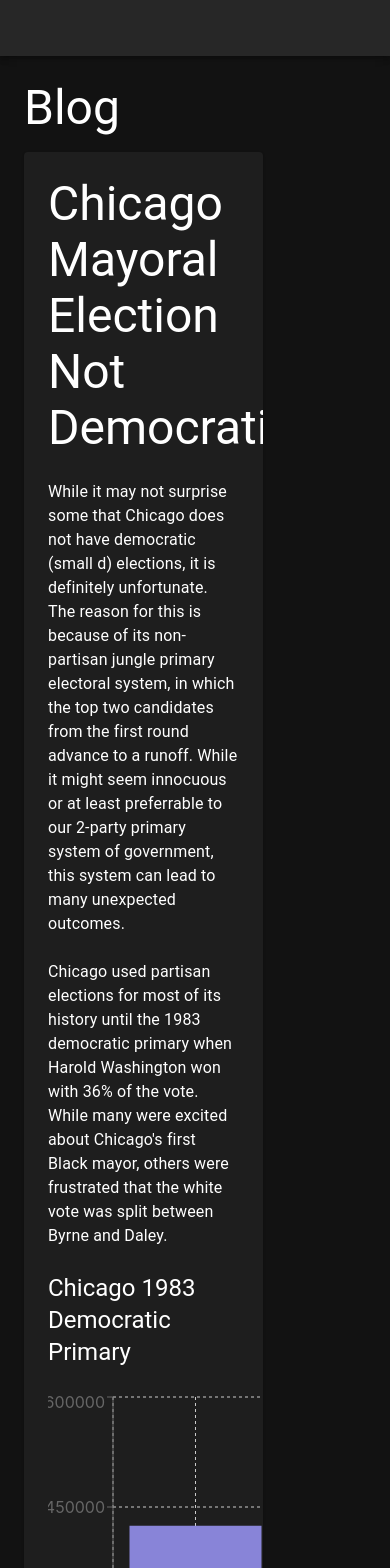
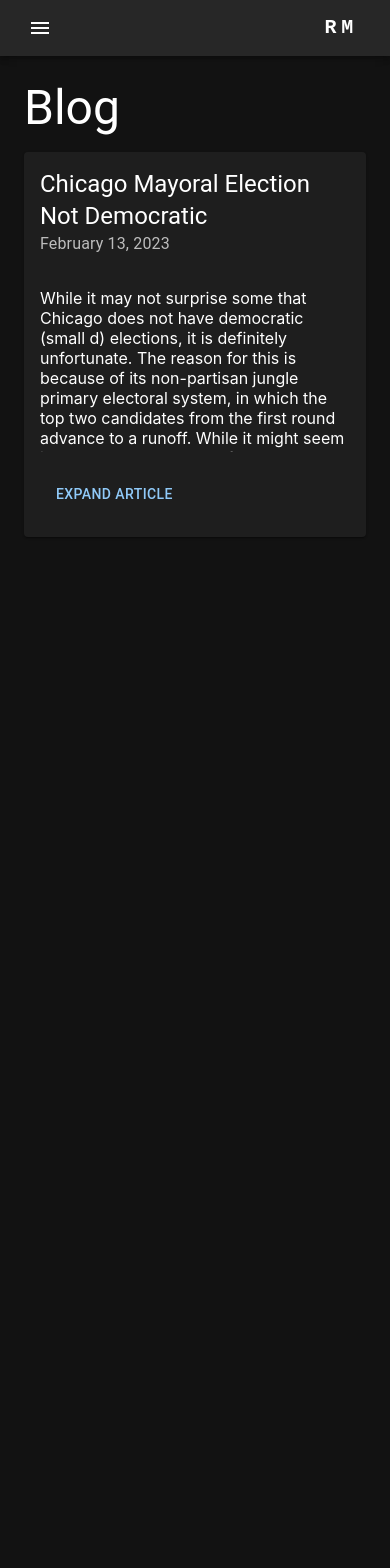
Before and after one commit to robertmiddlekauff/robertmiddlekauff.github.io, a React (Create React App) app in the folder my-app/: page /blog in a window 390 px wide. Shown: the top 1568 px of the page. After the commit the page ends 844 px from the top, so only its background shows below. Built offline with nearby package versions, Linux system fonts and the light colour scheme.

Commit message:
styling and mobile friendly

```diff
--- a/my-app/package.json
+++ b/my-app/package.json
@@ -6,6 +6,7 @@
   "dependencies": {
     "@emotion/react": "^11.10.5",
     "@emotion/styled": "^11.10.5",
+    "@mui/icons-material": "^5.11.0",
     "@mui/material": "^5.11.6",
     "@testing-library/jest-dom": "^5.16.5",
     "@testing-library/react": "^13.4.0",
--- a/my-app/src/App.css
+++ b/my-app/src/App.css
@@ -5,6 +5,6 @@ body {
 a.active button {
     background-color: rgba(144, 202, 249, 0.08)
 }
-a:active {
+a:active, a {
     text-decoration: none;
 }
--- a/my-app/src/App.tsx
+++ b/my-app/src/App.tsx
@@ -6,6 +6,7 @@ import Home from './components/Home';
 import About from './components/About';
 import { createTheme, ThemeProvider } from '@mui/material';
 import Blog from './components/Blog';
+import ChicagoMayor from './components/posts/ChicagoMayor';
 
 function App() {
 
@@ -24,6 +25,7 @@ function App() {
       <Route path='/*' element={<Home />} />
       <Route path='/about' element={<About />} />
       <Route path='/blog' element={<Blog />} />
+      <Route path='/blog/chicagomayor' element={<ChicagoMayor />} />
     </Routes>
     </ThemeProvider>
     </BrowserRouter>
--- a/my-app/src/components/Blog.tsx
+++ b/my-app/src/components/Blog.tsx
@@ -1,17 +1,15 @@
 import React from 'react';
 import ChicagoMayor from './posts/ChicagoMayor';
-import { Card, Unstable_Grid2 as UNSTABLE_GRID2, Typography, Paper } from '@mui/material';
+import { Card, Unstable_Grid2 as UNSTABLE_GRID2, Typography, Paper, CardHeader, Collapse } from '@mui/material';
 
 const Blog = () => {
     const posts = [ChicagoMayor]
 
     return (
-        <UNSTABLE_GRID2 container spacing={2} sx={{ ml: 2, mt: 2}}>
-        <UNSTABLE_GRID2 xs={8}><Paper elevation={0}><Typography variant='h3'>Blog</Typography></Paper></UNSTABLE_GRID2>
-        <UNSTABLE_GRID2 xs={8}>
-            <Card>
-<ChicagoMayor />
-        </Card>
+        <UNSTABLE_GRID2 container spacing={2} sx={{ ml: 2, mt: 2, mr: 2}} maxWidth={1000}>
+        <UNSTABLE_GRID2><Paper elevation={0}><Typography variant='h3'>Blog</Typography></Paper></UNSTABLE_GRID2>
+        <UNSTABLE_GRID2>
+                <ChicagoMayor />
         </UNSTABLE_GRID2>
         </UNSTABLE_GRID2>
     )
--- a/my-app/src/components/BulletedList.tsx
+++ b/my-app/src/components/BulletedList.tsx
@@ -4,7 +4,7 @@ import React from 'react';
 const BulletedList = ({list}: {list: string[]}) => {
 return (
     <List sx={{listStyleType: 'disc', pl: 5, ml: 2}}>
-    {list.map((list) => <ListItem  sx={{ display: 'list-item', pl: 1}}> {list} </ListItem>)}
+    {list.map((list) => <ListItem key={list} sx={{ display: 'list-item', pl: 1}}> {list} </ListItem>)}
     </List>
     )
 }
--- /dev/null
+++ b/my-app/src/components/CollapseHelper.tsx
@@ -0,0 +1,19 @@
+import React, { useState } from 'react';
+import { Button, Collapse, Card } from '@mui/material';
+
+const CollapseHelper = ({children}: {children: JSX.Element}) => {
+    const [open, setOpen] = useState(false)
+    const toggleCollapse = () => {
+        setOpen(!open)
+    }
+    const expandText = open ? 'Collapse article' : 'Expand article'
+    return (
+            <Card>
+    <Collapse collapsedSize='300px' in={open} timeout='auto' >
+        { children }
+
+        </Collapse>
+                <Button sx={{m: 3}} onClick={toggleCollapse}>{expandText}</Button></Card>)
+}
+
+export default CollapseHelper;
--- a/my-app/src/components/NavBar.tsx
+++ b/my-app/src/components/NavBar.tsx
@@ -1,26 +1,60 @@
-import { AppBar, Box, Button, Container, Toolbar, Typography } from '@mui/material';
+import { AppBar, Box, Button, Container, IconButton, Menu, MenuItem, Toolbar, Typography } from '@mui/material';
 import React from 'react';
-import { NavLink } from 'react-router-dom';
+import { Link } from 'react-router-dom';
+import MenuIcon from '@mui/icons-material/Menu';
 
 const NavBar = () => {
 
-	const pages=[{title: "Home", route: "/"}, {title: "Resume", route: '/about'}, {title: 'Blog', route: '/blog'}]
+	const pages=[{title: "Home", route: "/"}, {title: 'Blog', route: '/blog'}, {title: "Resume", route: '/about'}]
+	const [anchorElNav, setAnchorElNav] = React.useState<null | HTMLElement>(null);
+
+	const handleCloseNavMenu = () => {
+		setAnchorElNav(null);
+	  };
+	  const handleOpenNavMenu = (event: React.MouseEvent<HTMLElement>) => {
+		setAnchorElNav(event.currentTarget);
+	  };
+
 
     return(
 		<AppBar position="static">
-		<Container maxWidth="xl">
+		<Container maxWidth={false}>
 		  <Toolbar disableGutters>
 
-			<Box sx={{ flexGrow: 1, display: { xs: 'none', md: 'flex' } }}>
-
-			  {pages.map((page) => (
-				<NavLink to={page.route}><Button
-				  key={page.title}
-				  sx={{ my: 2, color: 'white', display: 'block' }}
-				>
-			  {page.title}
-				</Button></NavLink>
-			  ))}
+		  <Box sx={{ flexGrow: 1, display: { xs: 'flex', md: 'none' } }}>
+		  <IconButton
+              size="large"
+              aria-label="account of current user"
+              aria-controls="menu-appbar"
+              aria-haspopup="true"
+              onClick={handleOpenNavMenu}
+              color="inherit"
+            >
+              <MenuIcon />
+            </IconButton>
+					<Menu               id="menu-appbar"
+              anchorEl={anchorElNav}
+              anchorOrigin={{
+                vertical: 'bottom',
+                horizontal: 'left',
+              }}
+              keepMounted
+              transformOrigin={{
+                vertical: 'top',
+                horizontal: 'left',
+              }}
+              open={Boolean(anchorElNav)}
+              onClose={handleCloseNavMenu}
+              sx={{
+                display: { xs: 'block', md: 'none' },
+              }}>{pages.map((page)=> (
+					<MenuItem onClick={handleCloseNavMenu} component={Link} to={page.route} key={page.title}>{page.title}</MenuItem>
+					))}</Menu>
+			</Box>
+			<Box sx={{ flexGrow: 1, display: { xs: 'none', md: 'flex'}}} >
+			{pages.map((page)=> (
+					<MenuItem onClick={handleCloseNavMenu} component={Link} to={page.route} key={page.title}>{page.title}</MenuItem>
+					))}
 			</Box>
 
 			<Typography
@@ -40,6 +74,23 @@ const NavBar = () => {
 			>
 			  Robert Middlekauff
 			</Typography>
+			<Typography
+			  variant="h6"
+			  noWrap
+			  component="a"
+			  href="/"
+			  sx={{
+				mr: 2,
+				display: { xs: 'flex', md: 'none' },
+				fontFamily: 'monospace',
+				fontWeight: 700,
+				letterSpacing: '.3rem',
+				color: 'inherit',
+				textDecoration: 'none',
+			  }}
+			>
+			  RM
+			</Typography>
 		  </Toolbar>
 
 		</Container>
--- a/my-app/src/components/dataViz/BarChartFactory.tsx
+++ b/my-app/src/components/dataViz/BarChartFactory.tsx
@@ -1,6 +1,6 @@
 import { Box } from '@mui/material';
 import React from 'react';
-import { Bar, BarChart, CartesianGrid, Legend, Tooltip, XAxis, YAxis } from "recharts"
+import { Bar, BarChart, CartesianGrid, Legend, ResponsiveContainer, Tooltip, XAxis, YAxis } from "recharts"
 
 const CustomTooltip = ({ active, payload, label }: {active?: boolean, payload?: any, label?: string}) => {
     if (active && payload && payload.length) {
@@ -16,8 +16,8 @@ const CustomTooltip = ({ active, payload, label }: {active?: boolean, payload?:
 
 const BarChartFactory = ({data}: {data: {name: string; votes: number;}[]}) => {
 return (
-
-    <BarChart width={730} height={500} data={data}>
+<ResponsiveContainer width='100%' height={500}>
+    <BarChart data={data}>
 <CartesianGrid strokeDasharray="3 3" />
 <XAxis dataKey="name" />
 <YAxis />
@@ -25,6 +25,7 @@ return (
 <Legend />
 <Bar dataKey="votes" fill="#8884d8" />
 </BarChart>
+</ResponsiveContainer>
         )
 }
 
--- a/my-app/src/components/posts/ChicagoMayor.tsx
+++ b/my-app/src/components/posts/ChicagoMayor.tsx
@@ -1,7 +1,9 @@
 
 import React from 'react';
-import { Box, Typography } from "@mui/material";
+import { Button, Card, CardContent, CardHeader, Typography } from "@mui/material";
 import BarChartFactory from '../dataViz/BarChartFactory';
+import CollapseHelper from '../CollapseHelper';
+import { NavLink } from 'react-router-dom';
 
 const ChicagoMayor = () => {
     const firstRound = [
@@ -32,32 +34,38 @@ const ChicagoMayor = () => {
 
 
     return (
-        <Box sx={{m: 3}}>
-        <Typography variant='h3'>Chicago Mayoral Election Not Democratic</Typography>
-        <Typography variant='body1' sx={{mt: 3}}>While it may not surprise some that Chicago does not have democratic (small d) elections, it is definitely unfortunate. The reason for this is because of its
+        <CollapseHelper>
+        <Card>
+        <CardHeader title='Chicago Mayoral Election Not Democratic' subheader='February 13, 2023'/>
+        <CardContent>
+        While it may not surprise some that Chicago does not have democratic (small d) elections, it is definitely unfortunate. The reason for this is because of its
             non-partisan jungle primary electoral system, in which the top two candidates from the first round advance to a runoff. While it might seem innocuous or at least preferrable
             to our 2-party primary system of government, this system can lead to many unexpected outcomes.
-        </Typography>
-        <Typography variant='body1' sx={{mt: 3}}>Chicago used partisan elections for most of its history until the 1983 democratic primary when Harold Washington won with 36% of the vote. While many
+
+        </CardContent>
+        <CardContent>
+        Chicago used partisan elections for most of its history until the 1983 democratic primary when Harold Washington won with 36% of the vote. While many
         were excited about Chicago's first Black mayor, others were frustrated that the white vote was split between Byrne and Daley.
-        </Typography>
-        <Typography variant='h5' sx={{mt: 3, mb: 3}}>Chicago 1983 Democratic Primary</Typography>
+
+        <CardHeader title='Chicago 1983 Democratic Primary'></CardHeader>
         <BarChartFactory data={electionPrimary1983} />
-        <Typography variant='body1' sx={{mt: 3}}>This led the city to change how mayors are elected and led to the creation of a nonpartisan primary and runoff between the top two if one candidate
+        </CardContent>
+
+        <CardContent>This led the city to change how mayors are elected and led to the creation of a nonpartisan primary and runoff between the top two if one candidate
         did not receive 50% of the vote. While it is a better system than the partisan system, particularly in a city where Republicans are no longer competitive, it can lead to some unfortunate results.
-        </Typography>
-        <Typography variant='h5' sx={{mt:3, mb: 3}}>Chicago 2019 Nonpartisan Primary</Typography>
+        <CardHeader title='Chicago 2019 Nonpartisan Primary' />
         <BarChartFactory data={firstRound} />
-        <Typography variant='body1' sx={{mt: 3}}>The problem with this system is that the top two candidates will advance to the runoff no matter how mnay votes they receive. Theoretically, candidates could
+        </CardContent>
+        <CardContent>
+            The problem with this system is that the top two candidates will advance to the runoff no matter how mnay votes they receive. Theoretically, candidates could
         receive as low as 10% or even 1% of the vote and advance to the runoff if the vote was split enough. In 2019 Lori Lightfoot and Preckwinkle together received only 17.5% and 16% respectively. The rest
         of Chicago's voters were ignored.
-        </Typography>
-        <Typography variant='h5' sx={{mt:3, mb: 3}}>Chicago 2019 Nonpartisan Primary (consolidated opponents)</Typography>
+        <CardHeader title='Chicago 2019 Nonpartisan Primary (consolidated opponents)' />
         <BarChartFactory data={firstRoundTopTwo} />
         <Typography variant='body1' sx={{mt: 3}}>While Lori, the top vote getter, went on to win the second round, it's clear why this system is unfair to most voters and needs to be changed.
         Luckily there are many solutions to this problem out there such as ranked choice voting and approval voting.
         </Typography>
-        </Box>
+        </CardContent></Card></CollapseHelper>
     )
 
 }
```
Also changed, not shown: my-app/src/components/About.tsx (+6 -6 lines), my-app/src/components/Home.tsx (+6 -6 lines), 1 other file (tests, documents, lock files or other folders).
